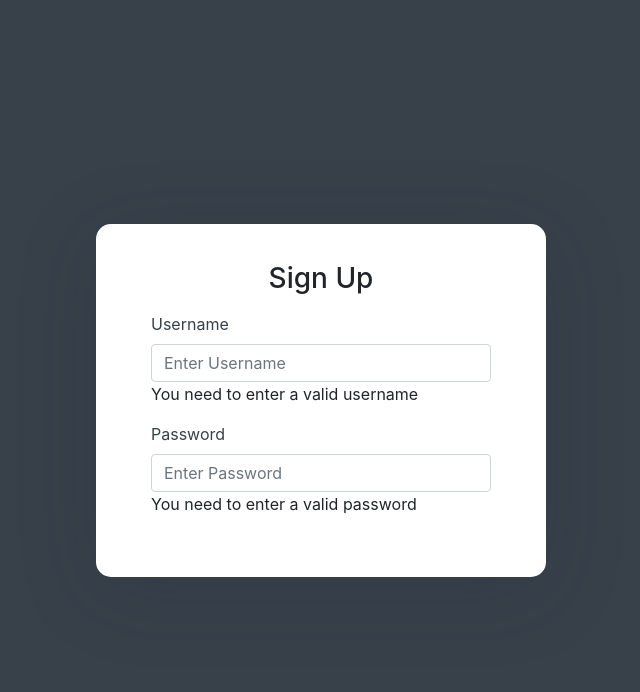
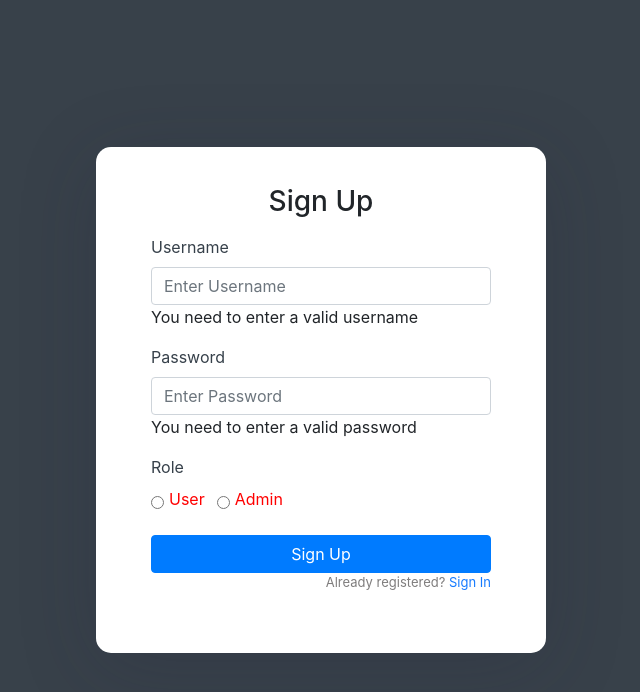
Before and after one commit to alejandrotoro/ticket_app_fe, a React (Create React App) app: page /sign-up in a window 1280 px wide. Shown: the top 692 px of the page, without its empty margins (319-959 px from the left). Built offline with nearby package versions, Linux system fonts and the light colour scheme.

Commit message:
Add radio button and button reusable components

```diff
--- a/src/components/auth/Register.js
+++ b/src/components/auth/Register.js
@@ -2,6 +2,9 @@
 import './Auth.css';
 
 import FormInput from '../shared/formInput';
+import { RadioInput } from '../shared/radioInput';
+import { Button } from '../shared/button';
+import { Link } from 'react-router-dom';
 
 function Register() {
 
@@ -12,6 +15,7 @@
       <div className="auth-inner">
         <form>
           <h3>Sign Up</h3>
+          <div className="form-group">
             <FormInput
               type="text"
               name="username"
@@ -22,6 +26,8 @@
               error="You need to enter a valid username"
               onChange={onChange}
             />
+          </div>
+          <div className="form-group">
             <FormInput
               type="password"
               name="password"
@@ -32,6 +38,40 @@
               error="You need to enter a valid password"
               onChange={onChange}
             />
+          </div>
+          <div className="form-group">
+            <label>Role</label><br />
+            <div className="form-check form-check-inline">
+              <RadioInput
+                id="inlineRadio1"
+                name="role"
+                labelClassName="form-check-label"
+                className="form-check-input"
+                value="User"
+                error="You need to enter a valid password"
+                onChange={onChange}
+              />
+            </div>
+            <div className="form-check form-check-inline">
+              <RadioInput
+                id="inlineRadio2"
+                name="role"
+                labelClassName="form-check-label"
+                className="form-check-input"
+                value="Admin"
+                error="You need to enter a valid password"
+                onChange={onChange}
+              />
+            </div>
+          </div>
+          <Button
+            type="submit"
+            label="Sign Up"
+            className="btn btn-primary btn-block"
+          />
+          <p className="forgot-password text-right">
+            Already registered? <Link to={"/sign-in"}>Sign In</Link>
+          </p>
         </form>
       </div>
     </div>
--- /dev/null
+++ b/src/components/shared/button.js
@@ -0,0 +1,18 @@
+import React from 'react';
+
+export const Button = props => {
+  const {
+    label, type, className, handleClick
+  } = props;
+  return (
+    <div>
+      <button
+        type={type}
+        className={className}
+        onClick={handleClick}
+      >
+        {label}
+      </button>
+    </div>
+  )
+}
--- /dev/null
+++ b/src/components/shared/radioInput.js
@@ -0,0 +1,35 @@
+import React from 'react';
+import PropTypes from 'prop-types';
+
+export const RadioInput = props => {
+  const {
+    id, name, onChange, className, value, error, labelClassName
+  } = props;
+  return (
+    <>
+      <input
+        className={className}
+        type="radio"
+        name={name}
+        id={id}
+        value={value}
+        autoComplete="false"
+        onChange={onChange}
+      />
+      <label style={{ color: error ? 'red' : '#36484a', fontWeight: 'normal' }}>
+        {value}
+      </label>
+    </>
+  )
+}
+
+
+RadioInput.propTypes = {
+  id: PropTypes.string,
+  name: PropTypes.string.isRequired,
+  className: PropTypes.string,
+  value: PropTypes.any,
+  onChange: PropTypes.func.isRequired,
+  error: PropTypes.string,
+  labelClassName: PropTypes.string
+}
--- a/src/index.css
+++ b/src/index.css
@@ -18,3 +18,7 @@
   color: 'red';
   font-size: '14px';
 }
+
+.navbar-brand {
+
+}
```
Lines whose indentation alone changed are shown as unchanged.
